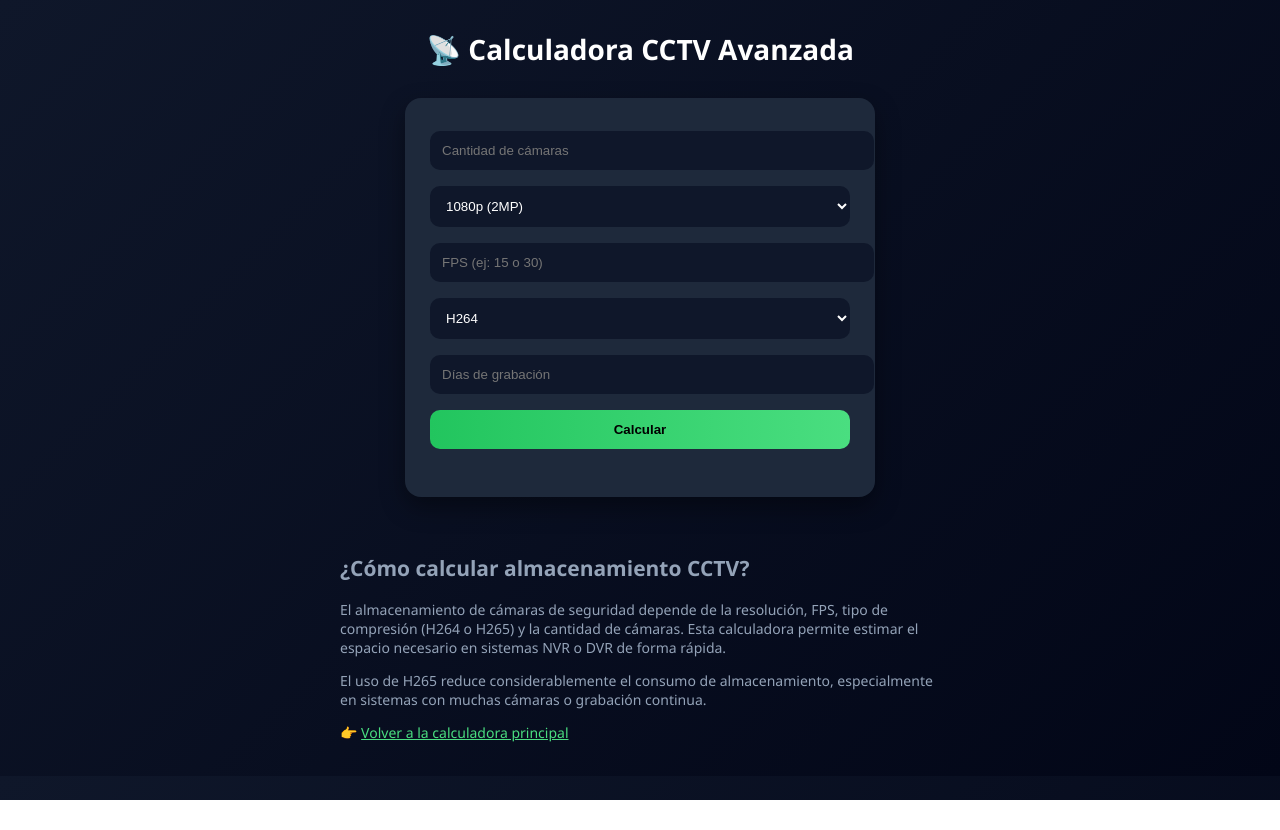
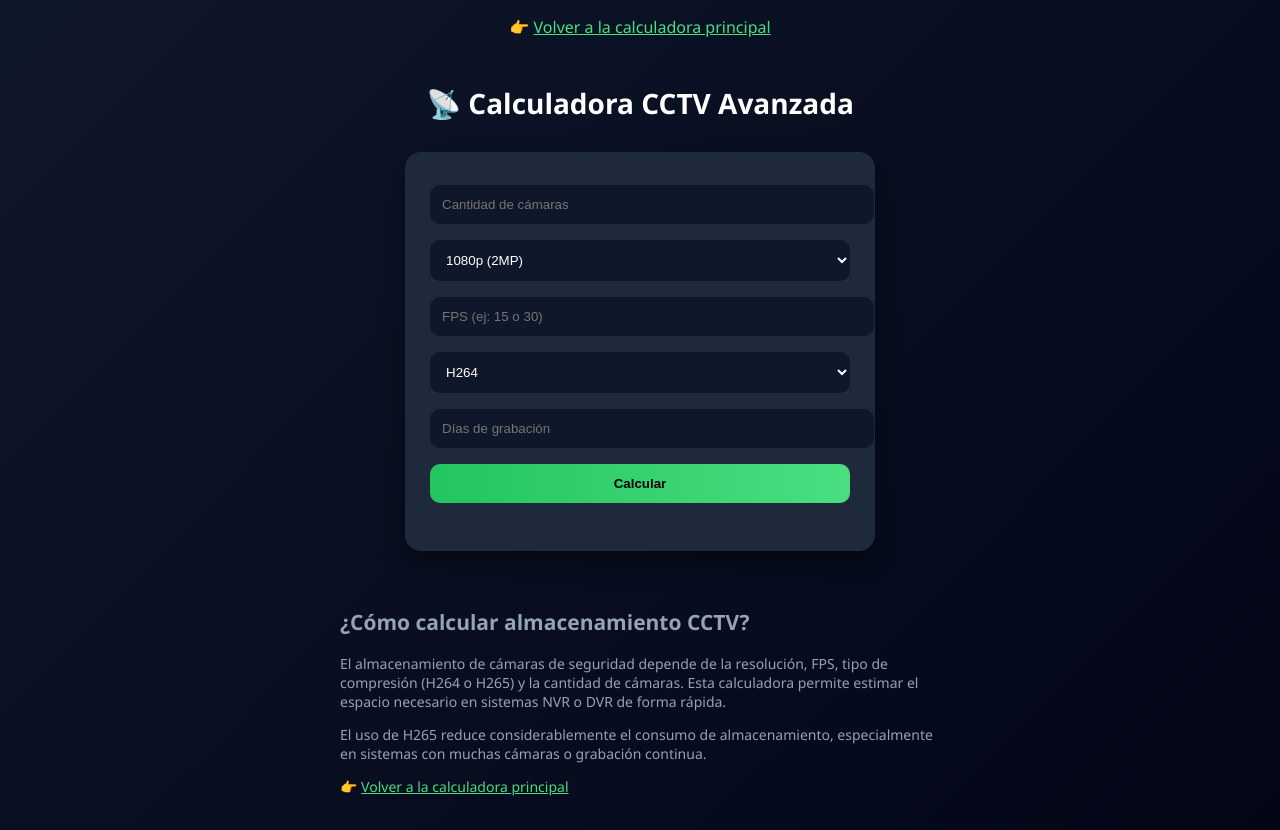
Before and after one commit to MEGimenezGaitan/CalculatorCCTV, a plain HTML site: page storage-cctv.html in a window 1280 px wide. Before the commit the page ends 800 px from the top, so only its background shows below. Drawn offline with Linux system fonts and the light colour scheme.

```diff
--- a/storage-cctv.html
+++ b/storage-cctv.html
@@ -3,6 +3,9 @@
 <head>
   <meta charset="UTF-8">
   <title>Calculadora CCTV Avanzada | Almacenamiento por Resolución y H265</title>
+    <p style="text-align:center;">
+    👉 <a href="/" style="color:#4ade80;">Volver a la calculadora principal</a>
+    </p>
   <meta name="viewport" content="width=device-width, initial-scale=1.0">
 
   <meta name="description" content="Calculadora avanzada de almacenamiento CCTV según resolución, FPS y compresión H264 o H265.">
```
